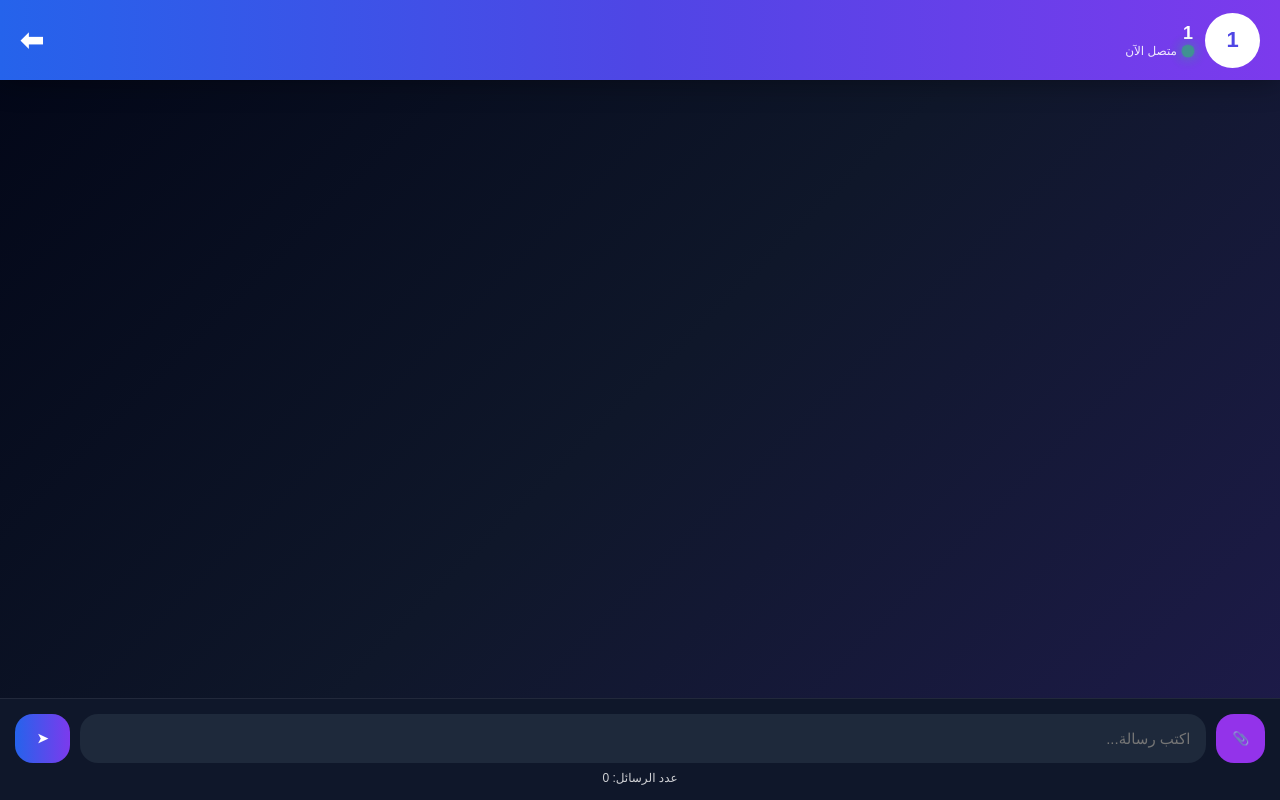
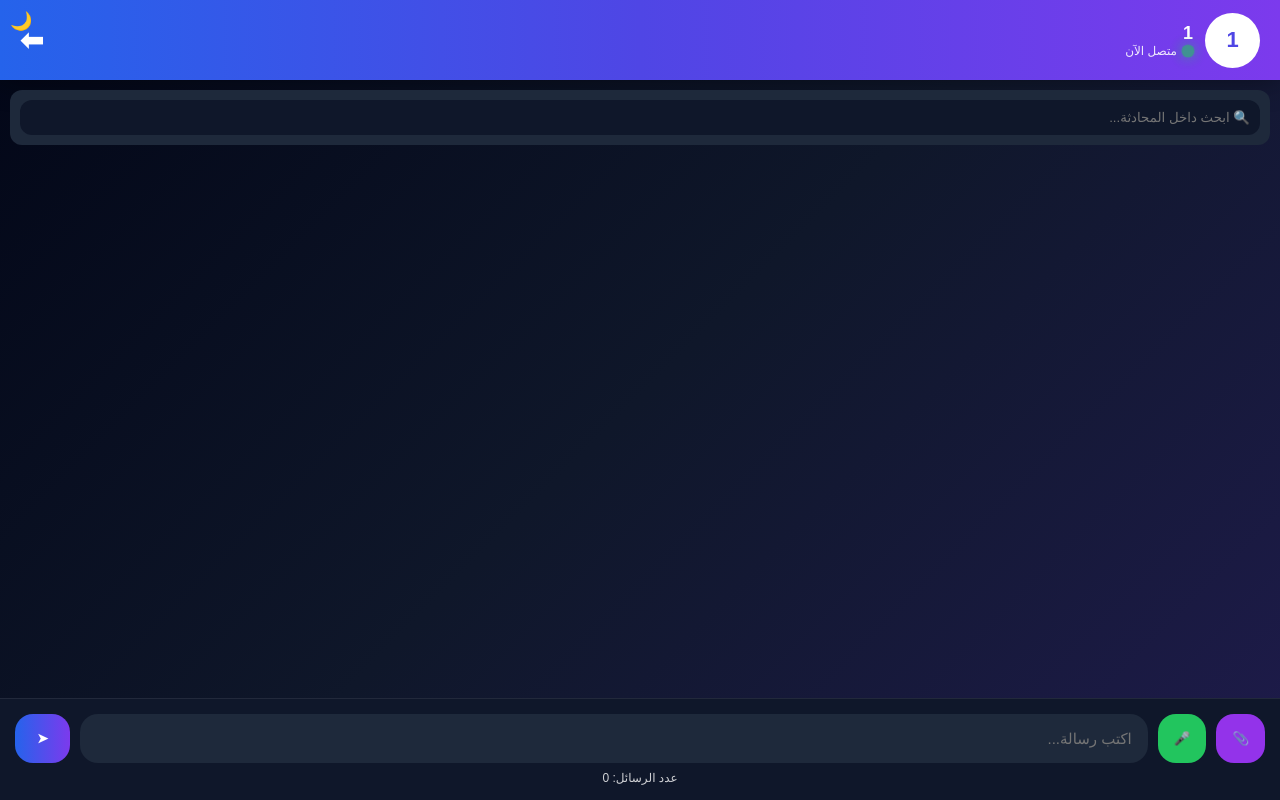
Before and after one commit to flwzrnt3-png/RoqLanChat, a Flask app: page /chat/1 in a window 1280 px wide. Run offline with Flask 3, Linux system fonts and the light colour scheme; the visitor is signed in with stand-in values (Sample User, id 1); data that the repository does not hold is empty.

Commit message:
Update chat.html

```diff
--- a/templates/chat.html
+++ b/templates/chat.html
@@ -44,13 +44,18 @@ display:flex;align-items:center;justify-content:center;font-weight:bold;font-siz
 .msg-text{font-size:16px;line-height:1.7;}
 .time{font-size:11px;opacity:.6;margin-top:6px;text-align:right;}
 .reactions{margin-top:6px;display:flex;gap:6px;font-size:18px;}
+.read-status{font-size:11px;opacity:.6;margin-top:4px;text-align:left;}
 .bottom{padding:15px;background:#0f172a;border-top:1px solid rgba(255,255,255,.08);}
 .chat-form{display:flex;gap:10px;}
 .msginput{flex:1;padding:16px;border:none;outline:none;border-radius:18px;background:#1e293b;color:white;font-size:15px;}
 .sendbtn{padding:16px 22px;border:none;border-radius:18px;cursor:pointer;font-weight:bold;color:white;background:linear-gradient(90deg,#2563eb,#7c3aed);}
 .attachbtn{padding:16px;border:none;border-radius:18px;cursor:pointer;font-weight:bold;color:white;background:#9333ea;}
+.voicebtn{padding:16px;border:none;border-radius:18px;cursor:pointer;font-weight:bold;color:white;background:#22c55e;}
 .counter{font-size:12px;opacity:.8;margin-top:8px;text-align:center;}
 .typing{font-size:12px;color:#60a5fa;margin-top:5px;text-align:right;font-style:italic;}
+.search-box{padding:10px;background:#1e293b;border-radius:12px;margin:10px;}
+.search-input{width:100%;padding:10px;border:none;border-radius:12px;background:#0f172a;color:white;}
+.theme-toggle{position:absolute;top:10px;left:10px;cursor:pointer;font-size:18px;}
 </style>
 </head>
 <body>
@@ -70,6 +75,10 @@ display:flex;align-items:center;justify-content:center;font-weight:bold;font-siz
 <div class="logo"><a href="/users">⬅</a></div>
 </div>
 
+<div class="search-box">
+<input class="search-input" placeholder="🔍 ابحث داخل المحادثة...">
+</div>
+
 <div class="messages" id="messages">
 {% for user,text,time in messages %}
 {% if user == current_user %}
@@ -77,6 +86,7 @@ display:flex;align-items:center;justify-content:center;font-weight:bold;font-siz
 <div class="bubble">
 <div class="msg-text">{{ text }}</div>
 <div class="time">{{ time }}</div>
+<div class="read-status">✅✅ مقروءة</div>
 <div class="reactions">👍 ❤️ 😂 😮</div>
 </div>
 </div>
@@ -96,12 +106,15 @@ display:flex;align-items:center;justify-content:center;font-weight:bold;font-siz
 <div class="bottom">
 <form method="POST" class="chat-form" enctype="multipart/form-data">
 <button class="attachbtn" type="button">📎</button>
+<button class="voicebtn" type="button">🎤</button>
 <input class="msginput" name="msg" placeholder="اكتب رسالة..." autocomplete="off">
 <button class="sendbtn" type="submit">➤</button>
 </form>
 <div class="typing" id="typing"></div>
 <div class="counter">عدد الرسائل: {{ messages|length }}</div>
 </div>
+
+<div class="theme-toggle" onclick="toggleTheme()">🌙</div>
 
 <script>
 const messages = document.getElementById("messages");
@@ -111,18 +124,24 @@ messages.scrollTop = messages.scrollHeight;
 const input = document.querySelector(".msginput");
 const typing = document.getElementById("typing");
 input.addEventListener("input", () => {
-  if(input.value.trim() !== ""){
-    typing.innerText = "يكتب الآن...";
-  } else {
-    typing.innerText = "";
-  }
+  typing.innerText = input.value.trim() !== "" ? "يكتب الآن..." : "";
 });
 
-// زر المرفقات (مستقبلاً يفتح نافذة اختيار ملفات)
+// زر المرفقات
 document.querySelector(".attachbtn").addEventListener("click", () => {
-  alert("ميزة إرسال الصور/الملفات ستُضاف قريباً 🚀");
+  alert("ميزة إرسال الصور/الملفات 🚀");
 });
+
+// زر الصوت
+document.querySelector(".voicebtn").addEventListener("click", () => {
+  alert("ميزة تسجيل الرسائل الصوتية 🎤");
+});
+
+// تبديل الثيم
+function toggleTheme(){
+  document.body.classList.toggle("light");
+}
 </script>
 
 </body>
-  </html>
+</html>
```
